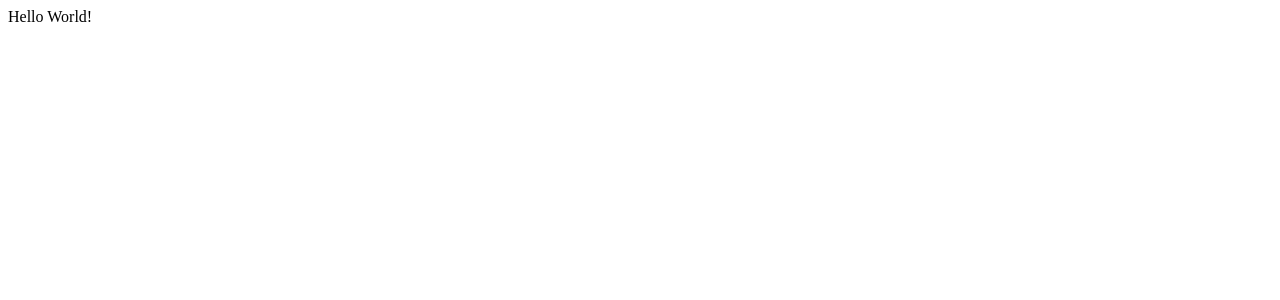
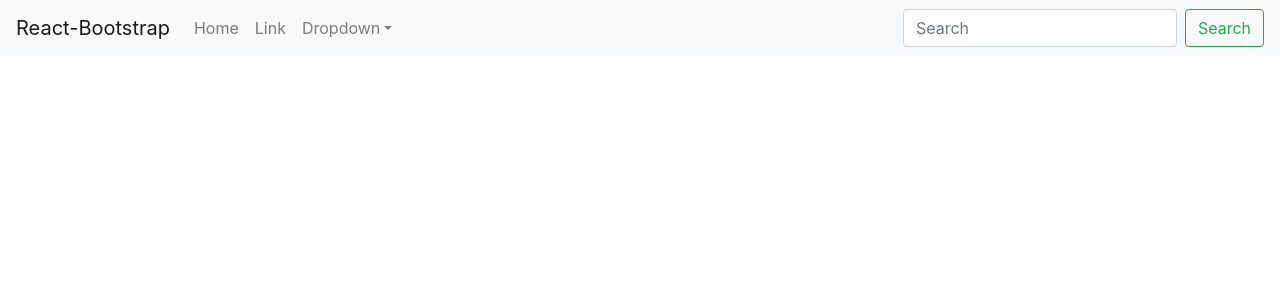
Before and after one commit to dakuglin/obrien-home-improvement, a React (Create React App) app: page / in a window 1280 px wide. Shown: the top 300 px of the page. Built offline with nearby package versions, Linux system fonts and the light colour scheme.

Commit message:
added navbar

```diff
--- a/package.json
+++ b/package.json
@@ -10,7 +10,9 @@
     "@types/node": "^12.19.12",
     "@types/react": "^16.14.2",
     "@types/react-dom": "^16.9.10",
+    "bootstrap": "^4.5.3",
     "react": "^17.0.1",
+    "react-bootstrap": "^1.4.3",
     "react-dom": "^17.0.1",
     "react-scripts": "4.0.1",
     "typescript": "^4.1.3",
--- a/src/App.tsx
+++ b/src/App.tsx
@@ -1,10 +1,11 @@
-import React from 'react';
+import React, { FC } from 'react';
+import { NavigationBar } from "./components/NavigationBar";
 
 
-export const App: React.FC = () => {
+export const App: FC = () => {
   return (
     <>
-    <div>Hello World!</div>
+    <NavigationBar />
     </>
   );
 };
--- /dev/null
+++ b/src/components/NavigationBar.tsx
@@ -0,0 +1,30 @@
+import React from "react";
+import { Navbar, Nav, NavDropdown, Form, FormControl, Button } from "react-bootstrap";
+
+export const NavigationBar = () => {
+  return (
+    <>
+    <Navbar bg="light" expand="lg">
+      <Navbar.Brand href="#home">React-Bootstrap</Navbar.Brand>
+      <Navbar.Toggle aria-controls="basic-navbar-nav" />
+      <Navbar.Collapse id="basic-navbar-nav">
+        <Nav className="mr-auto">
+          <Nav.Link href="#home">Home</Nav.Link>
+          <Nav.Link href="#link">Link</Nav.Link>
+          <NavDropdown title="Dropdown" id="basic-nav-dropdown">
+            <NavDropdown.Item href="#action/3.1">Action</NavDropdown.Item>
+            <NavDropdown.Item href="#action/3.2">Another action</NavDropdown.Item>
+            <NavDropdown.Item href="#action/3.3">Something</NavDropdown.Item>
+            <NavDropdown.Divider />
+            <NavDropdown.Item href="#action/3.4">Separated link</NavDropdown.Item>
+          </NavDropdown>
+        </Nav>
+        <Form inline>
+          <FormControl type="text" placeholder="Search" className="mr-sm-2" />
+          <Button variant="outline-success">Search</Button>
+        </Form>
+      </Navbar.Collapse>
+    </Navbar>
+    </>
+  );
+};
--- a/src/index.tsx
+++ b/src/index.tsx
@@ -2,6 +2,7 @@
 import ReactDOM from 'react-dom';
 import { App } from './App';
 import reportWebVitals from './reportWebVitals';
+import 'bootstrap/dist/css/bootstrap.min.css';
 
 ReactDOM.render(
   <React.StrictMode>
```
Also changed, not shown: src/pages/Home.tsx (added, +8 -0 lines), 2 other files (tests, documents, lock files or other folders).
